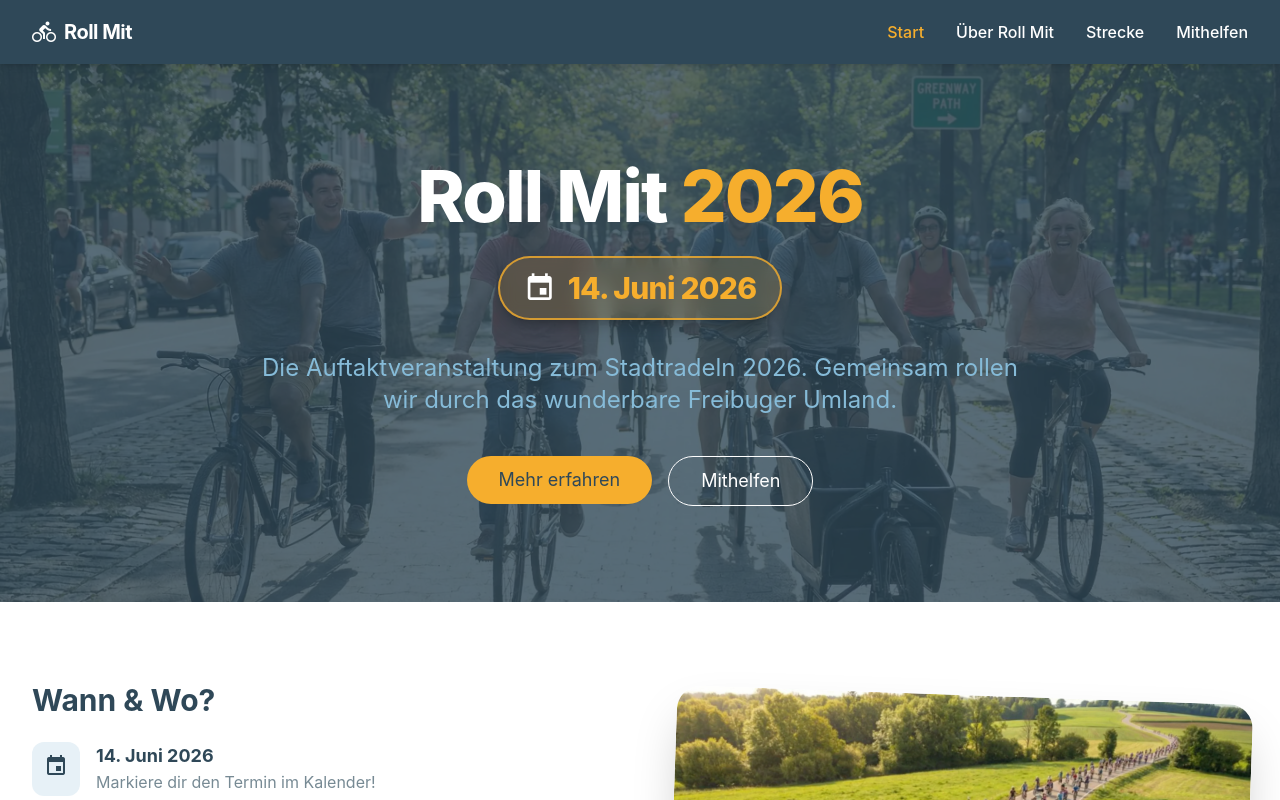
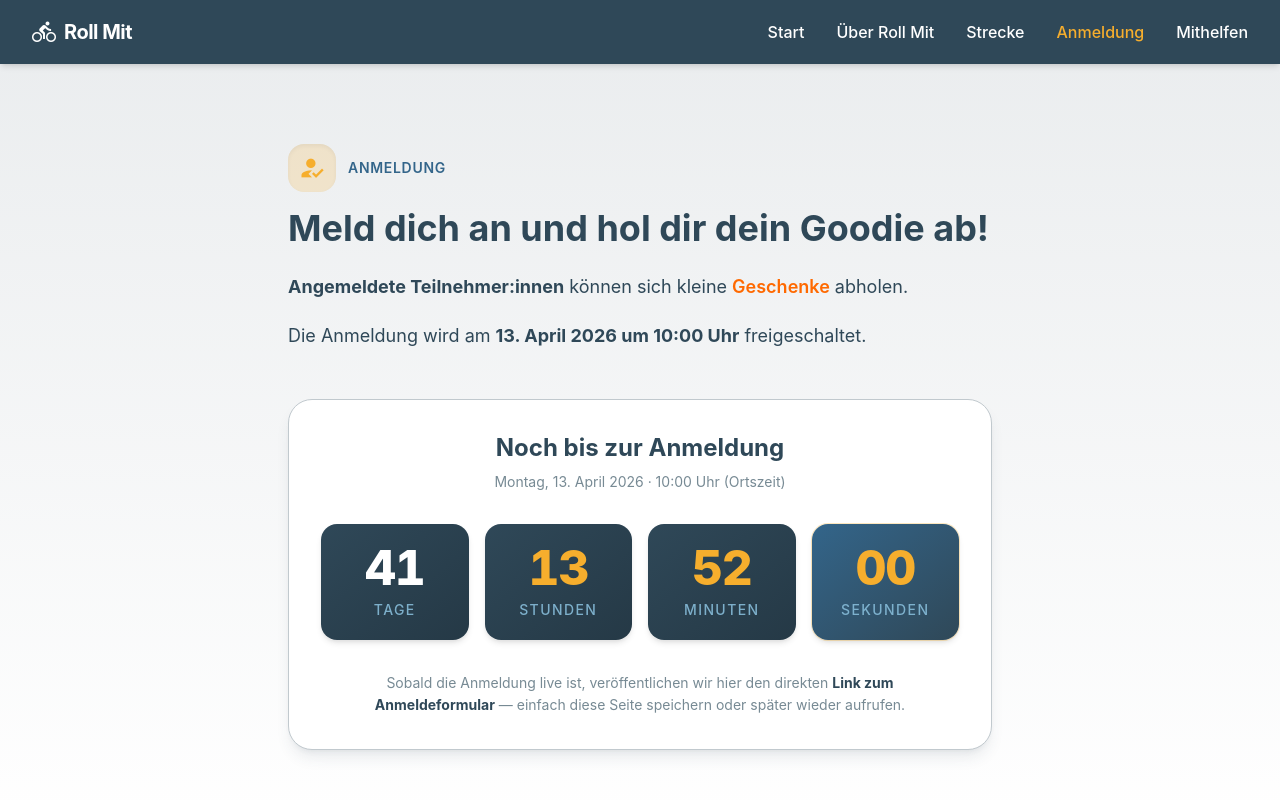
Before and after one commit to jekolbe/roll-mit-ui, an Angular app: page /anmelden in a window 1280 px wide. Before the commit this address led to /. Shown: the top 800 px of the page. Built offline with nearby package versions, Linux system fonts and the light colour scheme.

Commit message:
Added page anmeldung

```diff
--- a/src/app/app.routes.ts
+++ b/src/app/app.routes.ts
@@ -24,6 +24,11 @@ export const routes: Routes = [
     loadComponent: () => import('./pages/strecke/strecke.component').then(m => m.StreckeComponent),
   },
   {
+    path: 'anmelden',
+    loadComponent: () =>
+      import('./pages/anmelden/anmelden.component').then(m => m.AnmeldenComponent),
+  },
+  {
     path: 'helfen',
     loadComponent: () =>
       import('./pages/mithelfen/mithelfen-layout.component').then((m) => m.MithelfenLayoutComponent),
--- a/src/app/layout/header/header.component.ts
+++ b/src/app/layout/header/header.component.ts
@@ -29,6 +29,7 @@ export class HeaderComponent {
     { label: "Start", path: "/", exact: true },
     { label: "Über Roll Mit", path: "/ueber", exact: false },
     { label: "Strecke", path: "/strecke", exact: false },
+    { label: "Anmeldung", path: "/anmelden", exact: false },
     { label: "Mithelfen", path: "/helfen", exact: false },
   ];
 
--- /dev/null
+++ b/src/app/pages/anmelden/anmelden.component.ts
@@ -0,0 +1,60 @@
+import {CommonModule, isPlatformBrowser} from '@angular/common';
+import {afterNextRender, Component, DestroyRef, inject, PLATFORM_ID, signal} from '@angular/core';
+import {MatIconModule} from '@angular/material/icon';
+
+export type CountdownParts = {
+  days: number;
+  hours: number;
+  minutes: number;
+  seconds: number;
+};
+
+/** 13. April, 10:00 Uhr (lokale Zeit) — Öffnung der Anmeldung */
+const REGISTRATION_OPENS_AT = new Date(2026, 3, 13, 10, 0, 0, 0);
+
+@Component({
+  selector: 'app-anmelden',
+  standalone: true,
+  imports: [CommonModule, MatIconModule],
+  templateUrl: './anmelden.html',
+})
+export class AnmeldenComponent {
+  private readonly platformId = inject(PLATFORM_ID);
+  private readonly destroyRef = inject(DestroyRef);
+
+  readonly countdown = signal<CountdownParts | null>(null);
+  readonly expired = signal(false);
+
+  constructor() {
+    afterNextRender(() => {
+      if (!isPlatformBrowser(this.platformId)) {
+        return;
+      }
+      const targetMs = REGISTRATION_OPENS_AT.getTime();
+
+      const tick = (): void => {
+        const diff = targetMs - Date.now();
+        if (diff <= 0) {
+          this.expired.set(true);
+          this.countdown.set({days: 0, hours: 0, minutes: 0, seconds: 0});
+          return;
+        }
+        const totalSeconds = Math.floor(diff / 1000);
+        this.countdown.set({
+          days: Math.floor(totalSeconds / 86400),
+          hours: Math.floor((totalSeconds % 86400) / 3600),
+          minutes: Math.floor((totalSeconds % 3600) / 60),
+          seconds: totalSeconds % 60,
+        });
+      };
+
+      tick();
+      const id = window.setInterval(tick, 1000);
+      this.destroyRef.onDestroy(() => window.clearInterval(id));
+    });
+  }
+
+  pad2(n: number): string {
+    return n.toString().padStart(2, '0');
+  }
+}
--- /dev/null
+++ b/src/app/pages/anmelden/anmelden.html
@@ -0,0 +1,153 @@
+<main
+  class="py-16 md:py-20 bg-gradient-to-b from-charcoal-blue-100/80 to-white min-h-[70vh]"
+>
+  <div class="max-w-3xl mx-auto px-4 sm:px-6 lg:px-8">
+    <div class="flex items-center gap-3 mb-4">
+      <div
+        class="flex h-12 w-12 items-center justify-center rounded-2xl bg-honey-bronze/20 text-honey-bronze shadow-inner"
+      >
+        <mat-icon class="!w-7 !h-7 !text-[1.75rem]" aria-hidden="true"
+          >how_to_reg</mat-icon
+        >
+      </div>
+      <p
+        class="text-sm font-semibold uppercase tracking-wider text-baltic-blue"
+      >
+        Anmeldung
+      </p>
+    </div>
+
+    <h1 class="text-3xl md:text-4xl font-bold text-charcoal-blue mb-6">
+      Meld dich an und hol dir dein Goodie ab!
+    </h1>
+
+    <div class="space-y-5 text-charcoal-blue-500 text-lg leading-relaxed mb-12">
+      <p>
+        <strong class="text-charcoal-blue">Angemeldete Teilnehmer:innen</strong>
+        können sich kleine
+        <span class="text-orange-500 font-semibold">Geschenke</span>
+        abholen.
+      </p>
+      <p>
+        Die Anmeldung wird am
+        <strong class="text-charcoal-blue">13. April 2026 um 10:00 Uhr</strong>
+        freigeschaltet.
+      </p>
+    </div>
+
+    <section
+      class="rounded-3xl border border-charcoal-blue-200 bg-white p-6 md:p-8 shadow-lg shadow-charcoal-blue/10"
+      aria-labelledby="countdown-heading"
+    >
+      <h2
+        id="countdown-heading"
+        class="text-center text-xl md:text-2xl font-bold text-charcoal-blue mb-2"
+      >
+        Noch bis zur Anmeldung
+      </h2>
+      <p class="text-center text-charcoal-blue-400 text-sm mb-8">
+        Montag, 13. April 2026 &middot; 10:00 Uhr (Ortszeit)
+      </p>
+
+      @if (expired()) {
+      <div
+        class="text-center rounded-2xl bg-honey-bronze/15 border border-honey-bronze/40 py-10 px-4"
+      >
+        <mat-icon
+          class="text-honey-bronze !w-12 !h-12 !text-[3rem] mb-3"
+          aria-hidden="true"
+          >celebration</mat-icon
+        >
+        <p class="text-lg font-semibold text-charcoal-blue">
+          Die Anmeldung ist geöffnet!
+        </p>
+        <p class="text-charcoal-blue-400 mt-2 max-w-md mx-auto">
+          Den Link zum Anmeldeformular findest du gleich hier auf dieser Seite.
+        </p>
+      </div>
+      } @else if (countdown(); as c) {
+      <div
+        class="grid grid-cols-2 sm:grid-cols-4 gap-3 sm:gap-4"
+        role="timer"
+        [attr.aria-live]="'polite'"
+        [attr.aria-label]="
+            'Verbleibende Zeit bis zur Anmeldung: ' +
+            c.days +
+            ' Tage, ' +
+            c.hours +
+            ' Stunden, ' +
+            c.minutes +
+            ' Minuten, ' +
+            c.seconds +
+            ' Sekunden'
+          "
+      >
+        <div
+          class="group rounded-2xl bg-gradient-to-br from-charcoal-blue to-charcoal-blue-700 p-4 sm:p-5 text-center text-white shadow-md ring-1 ring-white/10"
+        >
+          <span
+            class="block text-3xl sm:text-4xl md:text-5xl font-extrabold tabular-nums tracking-tight text-white"
+            >{{ c.days }}</span
+          >
+          <span
+            class="mt-2 block text-xs sm:text-sm font-medium uppercase tracking-widest text-sky-reflection/90"
+            >Tage</span
+          >
+        </div>
+        <div
+          class="group rounded-2xl bg-gradient-to-br from-charcoal-blue to-charcoal-blue-700 p-4 sm:p-5 text-center text-white shadow-md ring-1 ring-white/10"
+        >
+          <span
+            class="block text-3xl sm:text-4xl md:text-5xl font-extrabold tabular-nums tracking-tight text-honey-bronze"
+            >{{ pad2(c.hours) }}</span
+          >
+          <span
+            class="mt-2 block text-xs sm:text-sm font-medium uppercase tracking-widest text-sky-reflection/90"
+            >Stunden</span
+          >
+        </div>
+        <div
+          class="group rounded-2xl bg-gradient-to-br from-charcoal-blue to-charcoal-blue-700 p-4 sm:p-5 text-center text-white shadow-md ring-1 ring-white/10"
+        >
+          <span
+            class="block text-3xl sm:text-4xl md:text-5xl font-extrabold tabular-nums tracking-tight text-honey-bronze"
+            >{{ pad2(c.minutes) }}</span
+          >
+          <span
+            class="mt-2 block text-xs sm:text-sm font-medium uppercase tracking-widest text-sky-reflection/90"
+            >Minuten</span
+          >
+        </div>
+        <div
+          class="group rounded-2xl bg-gradient-to-br from-baltic-blue to-charcoal-blue p-4 sm:p-5 text-center text-white shadow-md ring-1 ring-honey-bronze/30"
+        >
+          <span
+            class="block text-3xl sm:text-4xl md:text-5xl font-extrabold tabular-nums tracking-tight text-honey-bronze"
+            >{{ pad2(c.seconds) }}</span
+          >
+          <span
+            class="mt-2 block text-xs sm:text-sm font-medium uppercase tracking-widest text-sky-reflection/90"
+            >Sekunden</span
+          >
+        </div>
+      </div>
+      } @else {
+      <div class="flex justify-center py-12">
+        <div
+          class="h-12 w-12 rounded-full border-4 border-charcoal-blue-200 border-t-honey-bronze animate-spin"
+          role="status"
+          aria-label="Countdown wird geladen"
+        ></div>
+      </div>
+      } @if (!expired()) {
+      <p
+        class="mt-8 text-center text-charcoal-blue-400 text-sm leading-relaxed max-w-xl mx-auto"
+      >
+        Sobald die Anmeldung live ist, veröffentlichen wir hier den direkten
+        <strong class="text-charcoal-blue">Link zum Anmeldeformular</strong>
+        &mdash; einfach diese Seite speichern oder später wieder aufrufen.
+      </p>
+      }
+    </section>
+  </div>
+</main>
```
